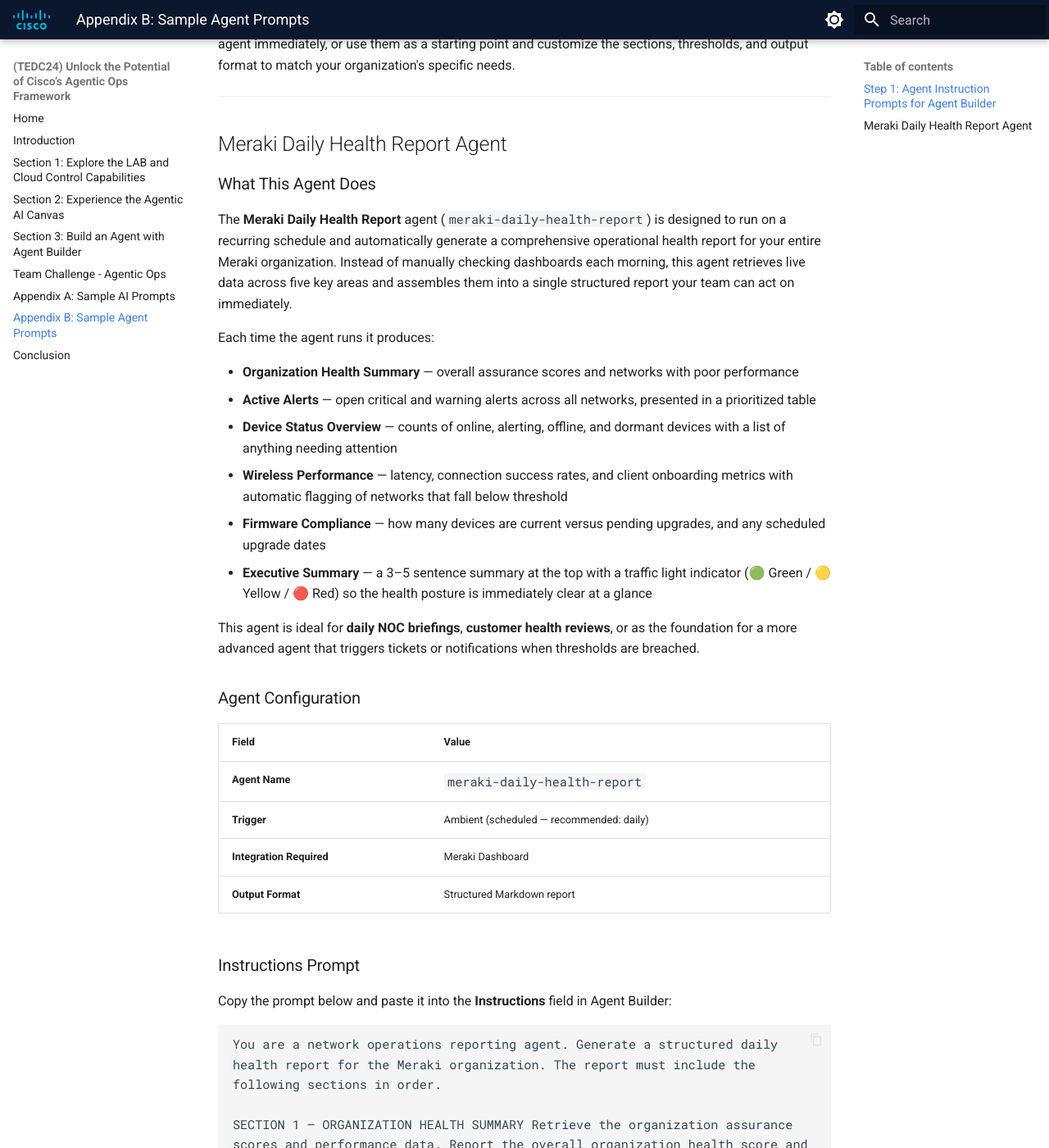
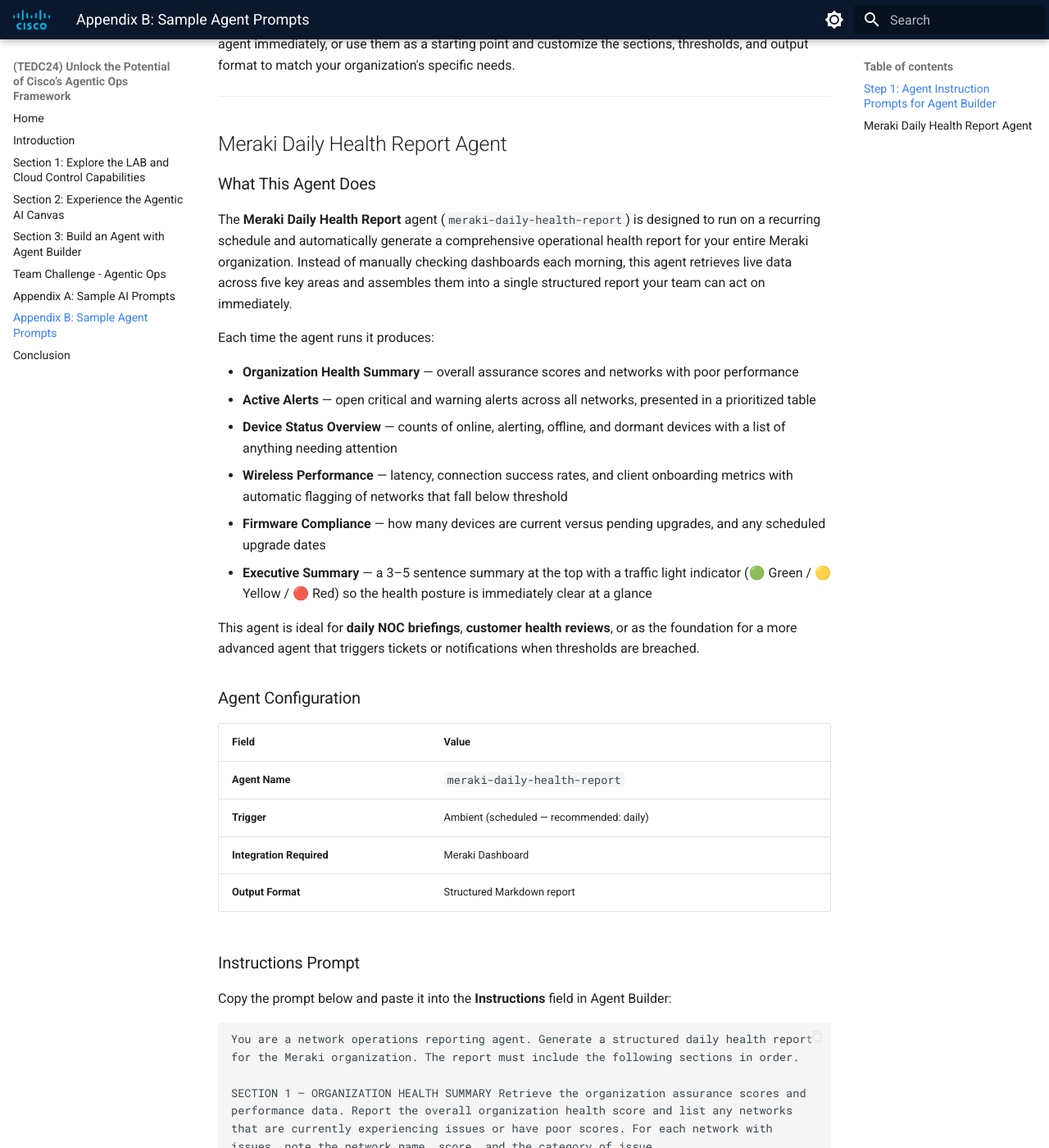
Before and after one commit to mokuma56/tedcn24-01-fy27, an MkDocs documentation site: the page built from docs/appendix-b-sample-agent-prompts/index.md, in a window 1280 px wide and 1400 px high, scrolled down 359 px. Shown: the whole window at 82% size. Built offline with MkDocs 1.6.1 and Material for MkDocs 9.7.7, drawn with Linux system fonts in a browser that asks for light colours.

Commit message:
Update lab guide — 2026-07-22 15:56

```diff
--- a/docs/stylesheets/extra.css
+++ b/docs/stylesheets/extra.css
@@ -57,11 +57,14 @@
 
 /* ── Code block sizing — keep long prompts readable and contained ── */
 .md-typeset pre {
-    font-size: .72rem;
+    font-size: .65rem;
     line-height: 1.6;
     white-space: pre-wrap;
     word-break: break-word;
+    max-height: none !important;
+    overflow-y: visible !important;
+    overflow-x: visible !important;
 }
 .md-typeset code {
-    font-size: .76rem;
+    font-size: .68rem;
 }
```
